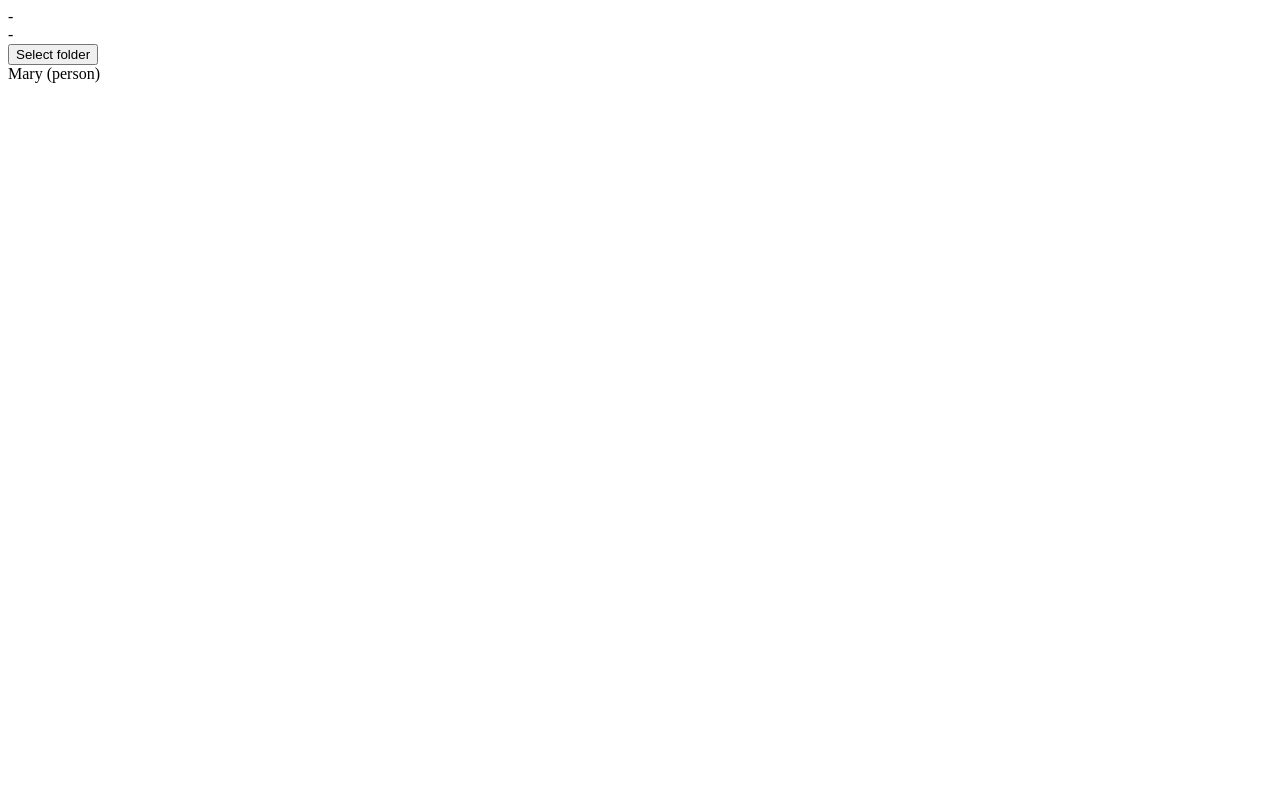
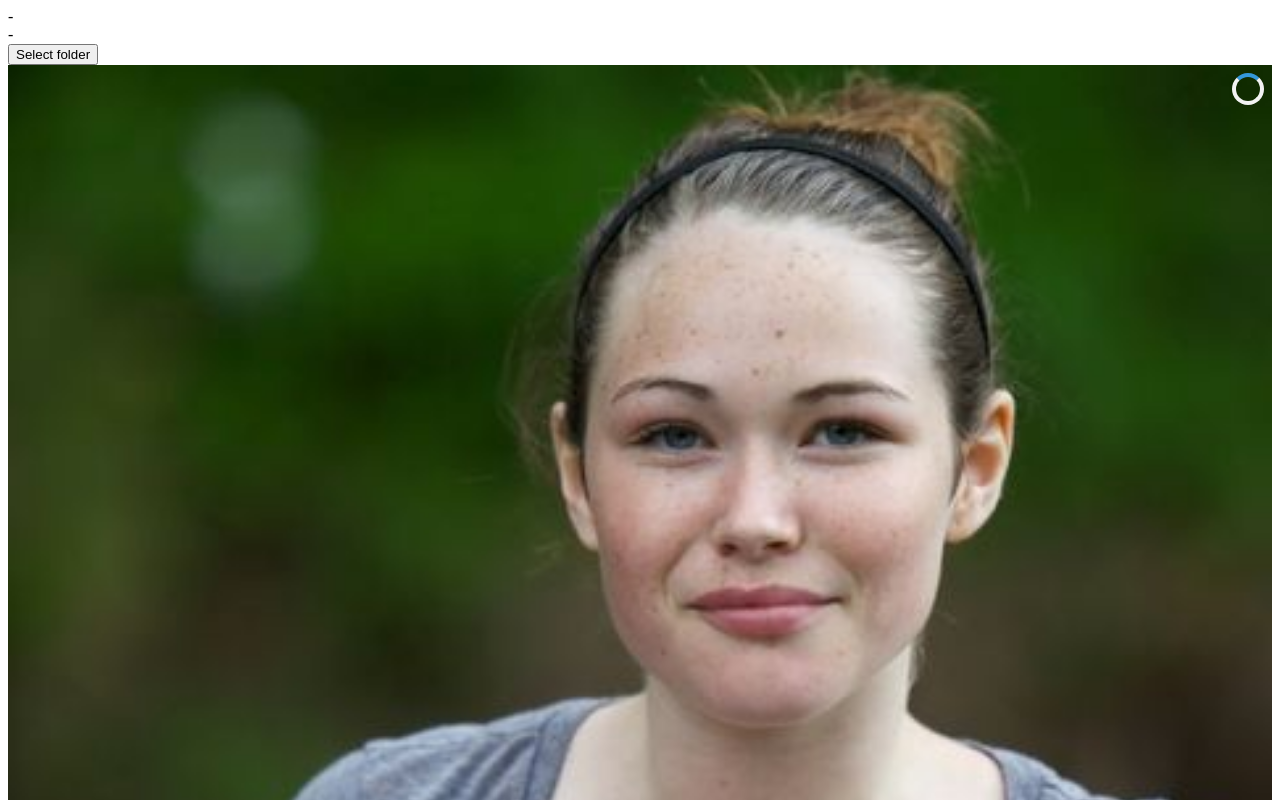
Before and after one commit to DioryMe/diographita, a React (Vite) app in the folder packages/desktop-client/: page / in a window 1280 px wide. Shown: the top 800 px of the page. Built offline with nearby package versions, Linux system fonts and the light colour scheme.

Commit message:
DioryContent: something appears

```diff
--- a/packages/desktop-client/src/DioryContent.tsx
+++ b/packages/desktop-client/src/DioryContent.tsx
@@ -3,50 +3,60 @@ import { useSelector, useDispatch } from "react-redux"; // updated import for di
 import { RootState } from "./store/store";
 import { setFocus } from "./store/diorySlice";
 import { useEffect } from "react";
+import { FiImage, FiRefreshCcw, FiVideo } from "react-icons/fi";
 // import styles from "./ContentSwipes.module.css";
 
 // import { loadDioryContent } from "./store/diorySlice";
 // import { FiImage, FiRefreshCcw, FiVideo } from "react-icons/fi";
 
+// export const DioryContent = () => {
+//   const dispatch = useDispatch();
+
+//   const { focusDiory } = useSelector((state: RootState) => state.diory.diory);
+
+//   useEffect(() => {
+//     dispatch(setFocus({ focusId: "asdf" }));
+//   }, [dispatch]);
+
+//   if (focusDiory) {
+//     return <div>{focusDiory.text}</div>;
+//   }
+
+//   return "Loading...";
+// };
+
 export const DioryContent = () => {
   const dispatch = useDispatch();
 
-  const { focusDiory } = useSelector((state: RootState) => state.diory.diory);
+  const {
+    focusDiory: diory,
+    storyId,
+    focusId,
+    prevId,
+    nextId,
+    contentUrls,
+  } = useSelector((state: RootState) => state.diory.diory);
 
   useEffect(() => {
     dispatch(setFocus({ focusId: "asdf" }));
   }, [dispatch]);
 
-  if (focusDiory) {
-    return <div>{focusDiory.text}</div>;
-  }
-
-  return "Loading...";
-};
-/*
-export const DioryContent = () => {
-  const dispatch = useDispatch();
-
-  const { diory, storyId, focusId, prevId, nextId, contentUrls } = useSelector(
-    (state: RootState) => state.diory
-  );
-
-  const dioryContent = contentUrls[diory.id];
+  const dioryContent = null; //  diory && contentUrls[diory.id];
 
   // Use the new contentUrlLoading state which tracks the status, error and loadedContentUrl
-  const contentLoadingState = useSelector(
-    (state: RootState) => state.diory.contentUrlLoading[diory.id]
-  );
-  const loadingStatus = contentLoadingState?.status;
+  // const contentLoadingState = useSelector(
+  //   (state: RootState) => state.diory.contentUrlLoading[diory.id]
+  // );
+  const loadingStatus: any = "loading"; // contentLoadingState?.status;
 
   // Determine if the diory is a video using its encodingFormat from diory.data
   const isVideo =
-    diory.data && diory.data[0] && diory.data[0].encodingFormat
+    diory && diory.data && diory.data[0] && diory.data[0].encodingFormat
       ? diory.data[0].encodingFormat.startsWith("video")
       : false;
 
   // Choose which media to render: if loading is fulfilled, use loadedContentUrl; otherwise use fallback diory.image
-  const mediaElement = (
+  const mediaElement = diory && (
     // dioryContent && dioryContent.url && loadingStatus === "fulfilled" ? (
     //   isVideo ? (
     //     <video controls loop style={{ maxHeight: "90vh", width: "100%" }}>
@@ -63,55 +73,54 @@ export const DioryContent = () => {
 
   // Trigger loading if not currently loading (or if load was rejected and a retry is desired)
   const handleLoadContent = () => {
-    if (!(dioryContent && dioryContent.url) || loadingStatus !== "loading") {
-      dispatch(loadDioryContent(diory) as any);
-    }
+    // if (!(dioryContent && dioryContent.url) || loadingStatus !== "loading") {
+    //   dispatch(loadDioryContent(diory) as any);
+    // }
   };
-*/
 
-// return (
-//   <div
-//     className={styles.fullImage}
-//     style={{ cursor: "grab", position: "relative" }}
-//   >
-//     <div className="swiper-zoom-container" style={{ position: "relative" }}>
-//       {mediaElement}
-//       {/* Show an overlay icon when the content is not yet fulfilled */}
-//       {(!(dioryContent && dioryContent.url) ||
-//         loadingStatus !== "fulfilled") && (
-//         <div
-//           onClick={handleLoadContent}
-//           style={{
-//             position: "absolute",
-//             top: 8,
-//             right: 8,
-//             cursor: "pointer",
-//             zIndex: 10,
-//           }}
-//         >
-//           {loadingStatus === "loading" ? (
-//             // Spinner animation when loading
-//             <div
-//               style={{
-//                 width: 24,
-//                 height: 24,
-//                 border: "4px solid #f3f3f3",
-//                 borderTop: "4px solid #3498db",
-//                 borderRadius: "50%",
-//                 animation: "spin 1s linear infinite",
-//               }}
-//             />
-//           ) : loadingStatus === "rejected" ? (
-//             // Retry icon for a rejected load; colored red as an indicator
-//             <FiRefreshCcw size={24} color="red" />
-//           ) : isVideo ? (
-//             <FiVideo size={48} />
-//           ) : (
-//             <FiImage size={48} />
-//           )}
-//         </div>
-//       )}
-//     </div>
-//   </div>
-// );
-// };
+  return (
+    <div
+      // className={styles.fullImage}
+      style={{ cursor: "grab", position: "relative" }}
+    >
+      <div className="swiper-zoom-container" style={{ position: "relative" }}>
+        {mediaElement}
+        {/* Show an overlay icon when the content is not yet fulfilled */}
+        {(!(dioryContent && dioryContent.url) ||
+          loadingStatus !== "fulfilled") && (
+          <div
+            onClick={handleLoadContent}
+            style={{
+              position: "absolute",
+              top: 8,
+              right: 8,
+              cursor: "pointer",
+              zIndex: 10,
+            }}
+          >
+            {loadingStatus === "loading" ? (
+              // Spinner animation when loading
+              <div
+                style={{
+                  width: 24,
+                  height: 24,
+                  border: "4px solid #f3f3f3",
+                  borderTop: "4px solid #3498db",
+                  borderRadius: "50%",
+                  animation: "spin 1s linear infinite",
+                }}
+              />
+            ) : loadingStatus === "rejected" ? (
+              // Retry icon for a rejected load; colored red as an indicator
+              <FiRefreshCcw size={24} color="red" />
+            ) : isVideo ? (
+              <FiVideo size={48} />
+            ) : (
+              <FiImage size={48} />
+            )}
+          </div>
+        )}
+      </div>
+    </div>
+  );
+};
```
